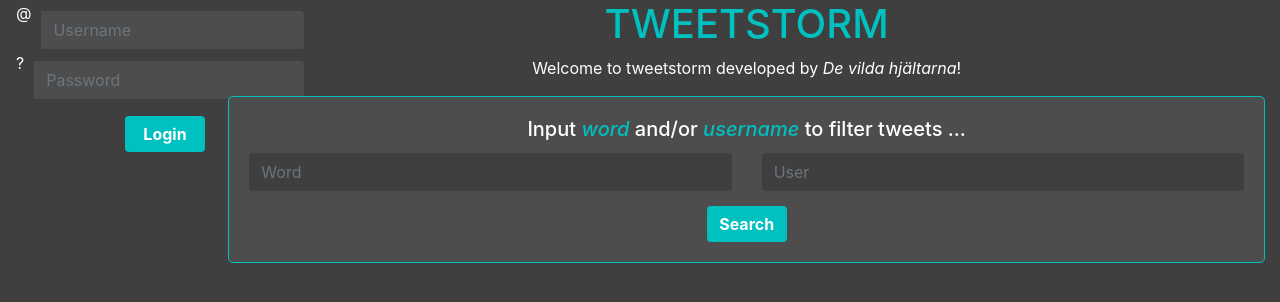
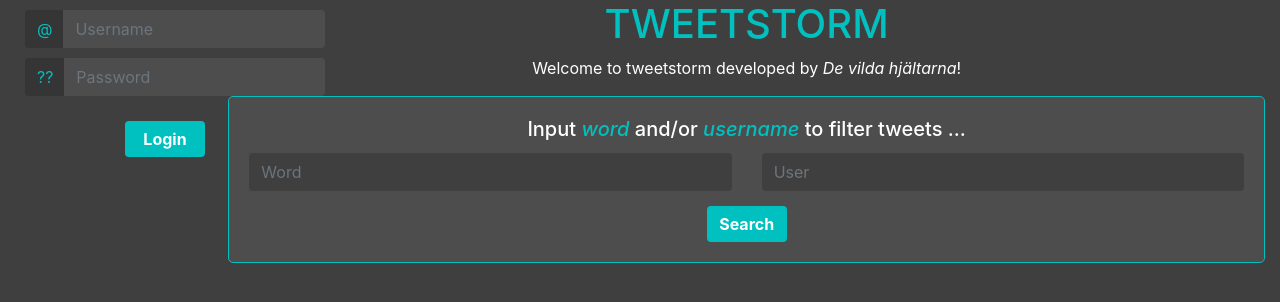
Before and after one commit to gustafholst/TweetStorm, a Django app: page /tweets/ in a window 1280 px wide. Shown: the top 302 px of the page. Run offline with Django 3.2, Linux system fonts and the light colour scheme; data that the repository does not hold is empty; some libraries are stand-ins or nearby versions.

Commit message:
Fixed input-group

```diff
--- a/static/css/styles.css
+++ b/static/css/styles.css
@@ -21,8 +21,6 @@ h1 {
 form input {
     background-color: #4d4d4d;
     border: none;
-    border-radius: 6px;
-    padding: 5px;
 }
 
 .card {
@@ -42,14 +40,21 @@ form input {
     border: none;
     background-color: #4d4d4d;
     width: 200px;
-    border-radius: 4px;
-    margin: 10px;
 }
 
 .card input {
     margin: auto;
     border: none;
-    border-radius: 4px;
+}
+
+.input-group {
+    margin: 10px;
+}
+
+.input-group-text {
+    background-color: #353535;
+    color: #00c0c0;
+    border:none;
 }
 
 .btn-primary {
--- a/tweets/templates/login_form.html
+++ b/tweets/templates/login_form.html
@@ -1,27 +1,20 @@
 <div class="login_body">
   <form method="post" action="{% url 'login' %}">
   {% csrf_token %}
-<table>
-<tr>
-  <td>
+
       <div class="input-group">
-      <span class="input-group-addon" id="basic-addon1">@</span>
+        <div class="input-group-prepend">
+          <span class="input-group-text" id="basic-addon1">@</span>
+        </div>
         <input type="text" class="form-control" placeholder="Username" aria-describedby="basic-addon1">
       </div>
-  </td>
-</tr>
-<tr>
-  <td>
       <div class="input-group">
-      <span class="input-group-addon" id="basic-addon1">?</span>
-      <input type="password" class="form-control" placeholder="Password" aria-describedby="basic-addon1">
+        <div class="input-group-prepend">
+          <span class="input-group-text" id="basic-addon2">??</span>
         </div>
-  </td>
-</tr>
-<tr>
-   <td><button type="button" class="btn btn-primary">Login</button>
-   </td>
-</tr>
-</table>
+        <input type="password" class="form-control" placeholder="Password" aria-describedby="basic-addon2">
+      </div>
+
+     <button type="button" class="btn btn-primary">Login</button>
   </form>
   </div>
```
Lines whose indentation alone changed are shown as unchanged.
